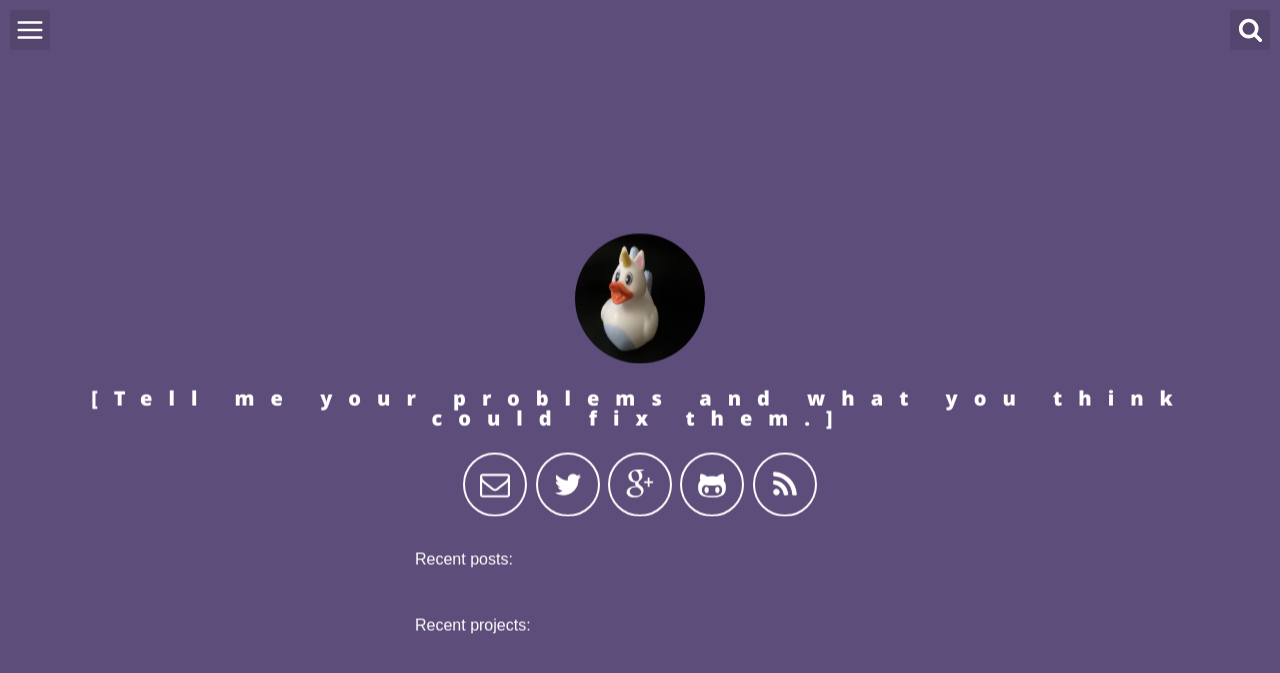
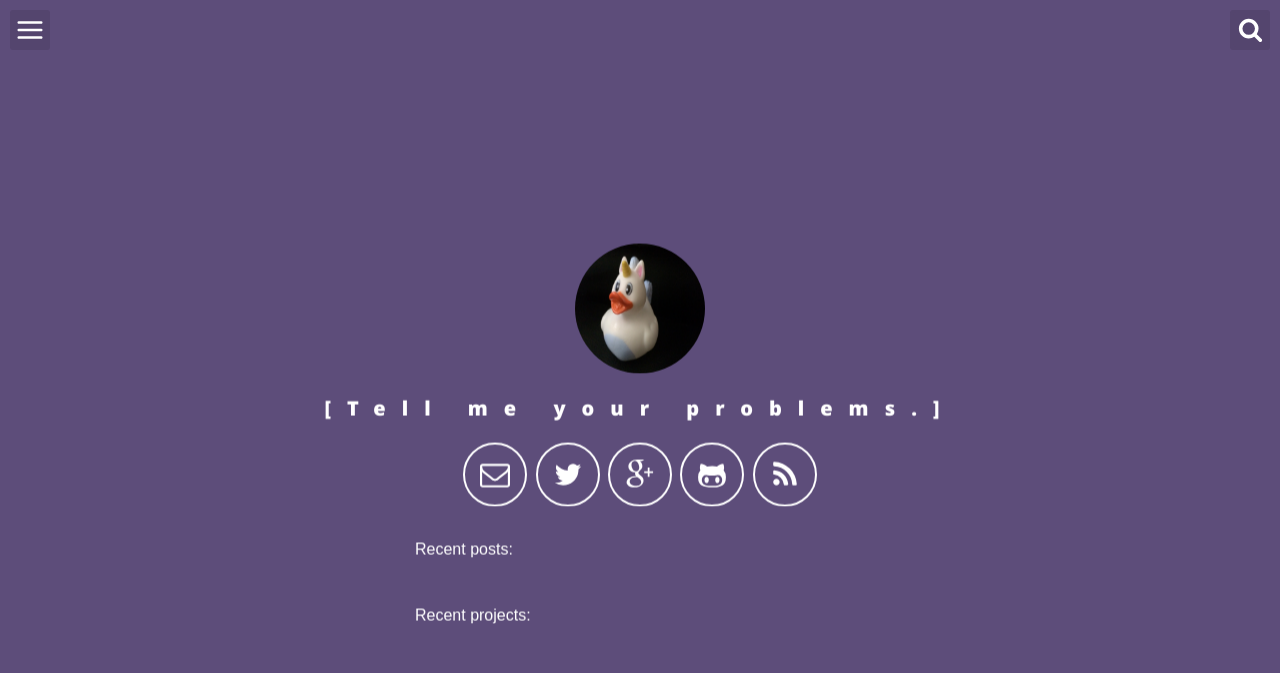
Before and after one commit to codingducky/codingducky-main, a Jekyll site: the page built from index.html, in a window 1280 px wide. Shown: the top 673 px of the page. Built offline with Jekyll 4.4.1, drawn with Linux system fonts in a browser that asks for light colours.

Commit message:
Coding Ducky goes live - Unicorn Ducky

```diff
--- a/_config.yml
+++ b/_config.yml
@@ -5,7 +5,7 @@ baseurl: "" # the subpath of your site
 url: ""
 
 # User settings
-username: Tell me your problems and what you think could fix them.
+username: Tell me your problems.
 # user_title: Lorem Ipsum - FrontEnd
 # email: lorem.lorem@ipsum.com
 # twitter_username: loremipsum
```
